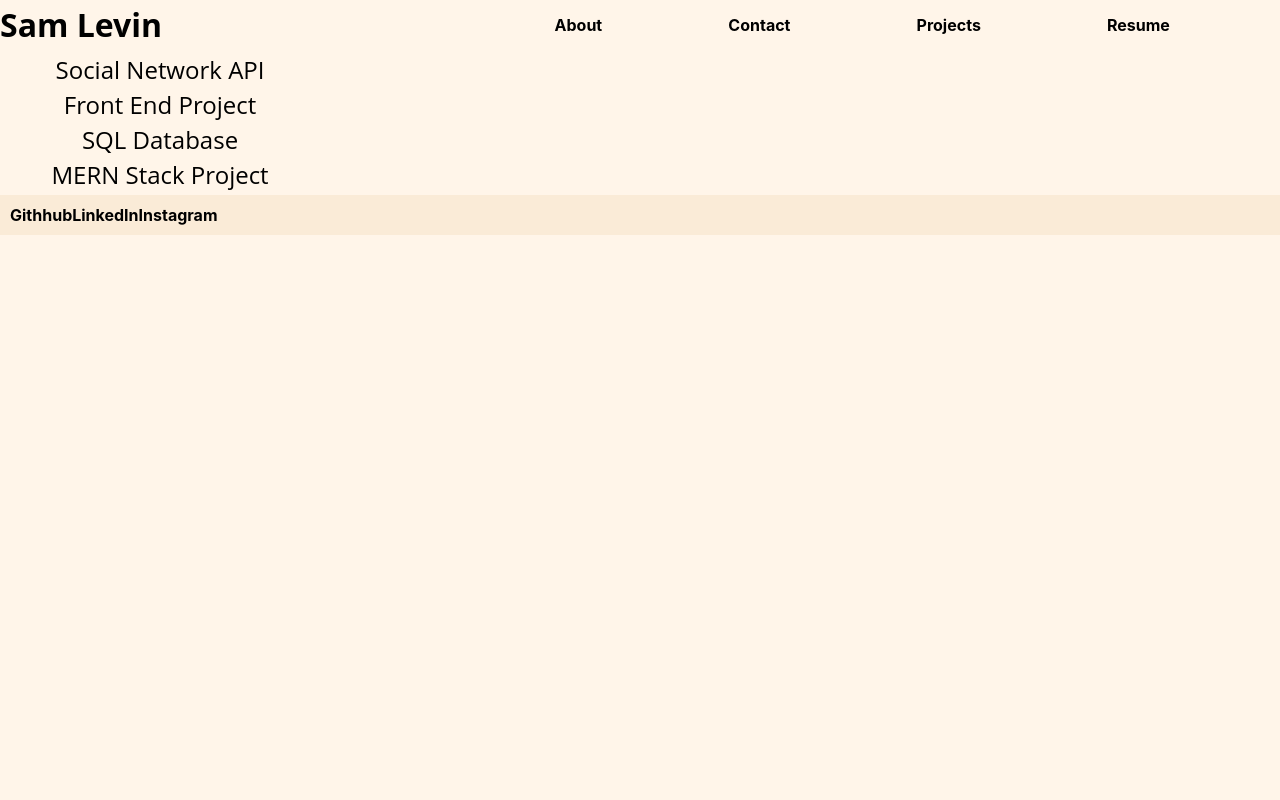
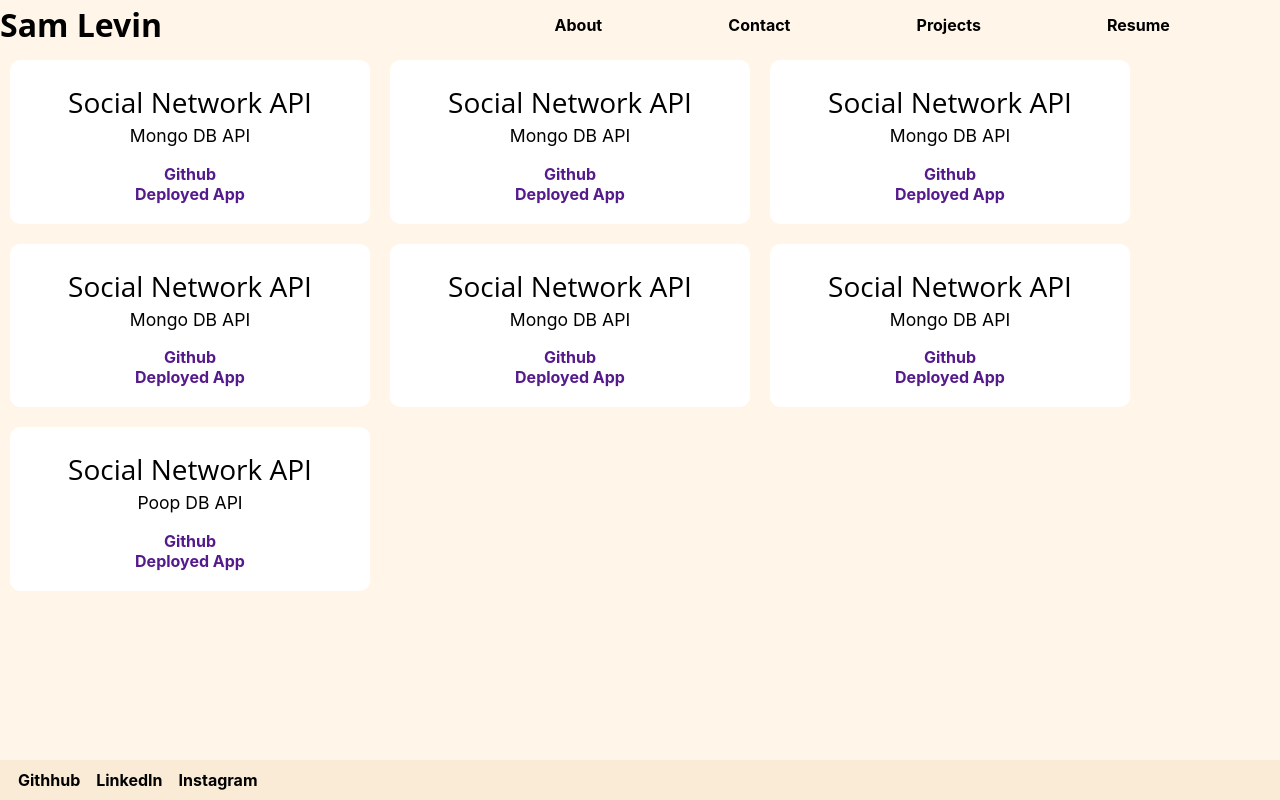
Before and after one commit to sam-levin/react-portfolio, a React (Create React App) app: page / in a window 1280 px wide. Both pictures are taken after a click on the link "Projects". Built offline with nearby package versions, Linux system fonts and the light colour scheme.

Commit message:
dynamically loading projects

```diff
--- a/src/App.css
+++ b/src/App.css
@@ -93,3 +93,10 @@ a:hover {
   color: #4c7299;
   transition: 1s;
 }
+
+.card {
+  border-radius: 10px;
+  background-color:  white;
+  padding: 20px;
+  margin: 10px;
+}
--- a/src/components/About/index.js
+++ b/src/components/About/index.js
@@ -2,7 +2,11 @@ import React from "react";
 
 const About = () => {
     return (
-        <h3> About Me Poopy</h3>
+        <div className="about">
+            <a>Picture here</a>
+            <h3> About Me</h3>
+            <p>Hi, my name is Sam Levin. I'm 23 years old and living in Seattle, WA. I graduated from the University of Washington with a degree in Landscape Achitecture, but I figured out that it's not for me, so I decided to learn how to code. I'm currently a student in the UC Berkeley Full-Stack Web Development Bootcamp, and this is my React Project. Please feel free to reach out if you have any questions. Thanks for stopping by!</p>
+        </div>
     )
 }
 
--- a/src/components/Footer/index.js
+++ b/src/components/Footer/index.js
@@ -2,10 +2,10 @@ import react from "react";
 
 const Footer = () => {
     return (
-        <div className="footer">
-            <a>Githhub</a>
-            <a>LinkedIn</a>
-            <a>Instagram</a>
+        <div className="footer ">
+            <a className="mx-1">Githhub</a>
+            <a className="mx-1">LinkedIn</a>
+            <a className="mx-1">Instagram</a>
         </div>
     )
 }
--- a/src/components/Header/index.js
+++ b/src/components/Header/index.js
@@ -4,7 +4,7 @@ const Header = () => {
 
     return (
         <header className="flex-auto">
-        <h2>
+        <h2 className="center">
           <a href="/">
             Sam Levin
           </a>
--- a/src/components/Projects/index.js
+++ b/src/components/Projects/index.js
@@ -1,27 +1,60 @@
 import react from "react";
 const Projects = () => {
+    const projectList = [
+        {
+            name:'Social Network API',
+            text: 'Mongo DB API',
+            github: '',
+            deployedLink: ''
+        },
+        {
+            name:'Social Network API',
+            text: 'Mongo DB API',
+            github: '',
+            deployedLink: ''
+        },
+        {
+            name:'Social Network API',
+            text: 'Mongo DB API',
+            github: '',
+            deployedLink: ''
+        },
+        {
+            name:'Social Network API',
+            text: 'Mongo DB API',
+            github: '',
+            deployedLink: ''
+        },
+        {
+            name:'Social Network API',
+            text: 'Mongo DB API',
+            github: '',
+            deployedLink: ''
+        },
+        {
+            name:'Social Network API',
+            text: 'Mongo DB API',
+            github: '',
+            deployedLink: ''
+        },
+        {
+            name:'Social Network API',
+            text: 'Poop DB API',
+            github: '',
+            deployedLink: ''
+        },
+    ]
     return (
-        <div>
+        <div className="flex-row">
+         {projectList.map((project, i) => (
             <div className="card">
-                <h4>
-                    Social Network API
-                </h4>
+                <h3>{project.name}</h3>
+                <p>{project.text}</p>
+                <a href={project.github}>Github</a>
+                <br></br>
+                <a href={project.deployedLink}>Deployed App</a>
             </div>
-            <div className="card">
-                <h4>
-                    Front End Project
-                </h4>
-            </div>
-            <div className="card">
-                <h4>
-                    SQL Database
-                </h4>
-            </div>
-            <div className="card">
-                <h4>
-                    MERN Stack Project
-                </h4>
-            </div>
+            ))}
         </div>
     )
 }
--- a/src/index.css
+++ b/src/index.css
@@ -121,6 +121,10 @@ textarea {
   justify-content: space-between;
 }
 
+.center {
+  justify-content: center;
+}
+
 .flex-end {
   justify-content: flex-end;
 }
@@ -173,7 +177,11 @@ textarea {
   padding-top: var(--spacing-two);
   padding-bottom: var(--spacing-two);
 }
-
+.footer {
+  position: absolute;
+  bottom: 0;
+  width: 100%;
+}
 .card {
   width: 25%;
   text-align: center;
```
